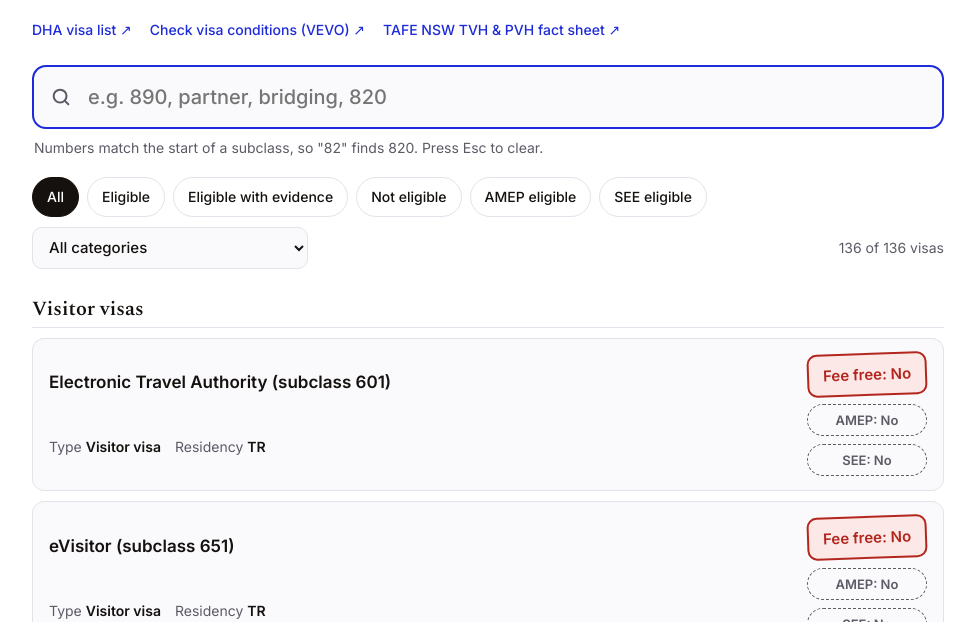
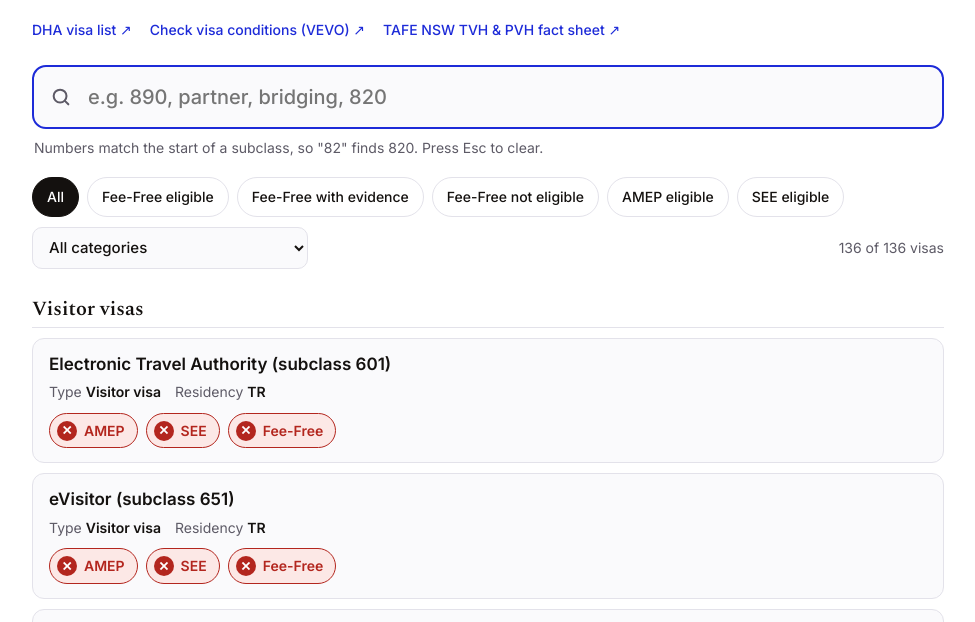
Before and after one commit to Gr8Teachers/admin, a plain HTML site: page VisaChecker/index.html in a window 1280 px wide. Shown: the part 178-800 px from the top of the page, without its empty margins (152-1127 px from the left). Drawn offline with nearby package versions, Linux system fonts and the light colour scheme.

Commit message:
Show AMEP, SEE and Fee-Free status on one line
Green tick = eligible, yellow ? = maybe eligible, red cross = not
eligible, with a legend in the key and clearer filter labels.

Co-Authored-By: Claude Opus 5.5 <noreply@anthropic.com>
Claude-Session: https://claude.ai/code/session_01URCfyuFGkTZU8TexmrHfxA

```diff
--- a/VisaChecker/index.html
+++ b/VisaChecker/index.html
@@ -48,13 +48,14 @@ h2{font:600 20px/1.2 Spectral,Georgia,serif;margin:28px 0 10px;padding-bottom:6p
 .meta{display:flex;flex-wrap:wrap;gap:6px 14px;font-size:14px;color:var(--mute)}
 .meta b{color:var(--ink);font-weight:600}
 .sc{font-variant-numeric:tabular-nums;color:var(--acc);font-weight:600;white-space:nowrap}
-.badges{grid-row:1/3;grid-column:2;display:flex;flex-direction:column;gap:8px;align-items:stretch}
-.verdict{text-align:center;padding:8px 14px;border-radius:10px;font-weight:600;font-size:15px;white-space:nowrap;border:2px solid currentColor;transform:rotate(-2deg)}
-.amep{text-align:center;padding:5px 12px;border-radius:999px;font-size:13px;font-weight:600;white-space:nowrap;border:1px solid currentColor}
-.amep.part{color:var(--cond);background:var(--condbg)}
-.amep.on{color:var(--acc);background:light-dark(#e8eaff,#1b1f4a)}.amep.off{color:var(--mute);border-style:dashed}
-.u{color:var(--mute);background:transparent}
-.y{color:var(--yes);background:var(--yesbg)}.c{color:var(--cond);background:var(--condbg)}.n{color:var(--no);background:var(--nobg)}
+.v{grid-template-columns:minmax(0,1fr)}
+.badges{display:flex;flex-wrap:wrap;gap:8px;margin-top:4px}
+.st{display:inline-flex;align-items:center;gap:7px;padding:6px 12px 6px 7px;border-radius:999px;font-weight:600;font-size:14px;white-space:nowrap;border:1.5px solid currentColor}
+.st i{display:grid;place-items:center;width:20px;height:20px;border-radius:50%;font-style:normal;font-size:13px;line-height:1;background:currentColor}
+.st i::before{color:var(--bg)}
+.st.g{color:var(--yes);background:var(--yesbg)}.st.a{color:var(--cond);background:var(--condbg)}.st.r{color:var(--no);background:var(--nobg)}
+.st.g i::before{content:'✓'}.st.a i::before{content:'?'}.st.r i::before{content:'✕'}
+.sr{position:absolute;width:1px;height:1px;overflow:hidden;clip:rect(0 0 0 0);white-space:nowrap}
 .cond{grid-column:1/-1;font-size:14px;padding:8px 12px;border-radius:8px;background:var(--condbg);color:var(--ink)}
 .cond strong{color:var(--cond)}
 mark{background:light-dark(#dfe2ff,#2a2f6b);color:inherit;border-radius:3px;padding:0 1px}
@@ -62,7 +63,7 @@ mark{background:light-dark(#dfe2ff,#2a2f6b);color:inherit;border-radius:3px;padd
 .key{display:flex;flex-wrap:wrap;gap:6px 20px;font-size:13px;color:var(--mute);margin-top:36px;padding-top:14px;border-top:1px solid var(--line)}
 @keyframes in{from{opacity:0;transform:translateY(3px)}}
 @media(prefers-reduced-motion:reduce){.v{animation:none}}
-@media(max-width:600px){.v{grid-template-columns:1fr}.badges{grid-row:auto;grid-column:auto;flex-direction:row;flex-wrap:wrap;justify-self:start}.verdict{transform:none}#q{font-size:17px}}
+@media(max-width:600px){.v{grid-template-columns:1fr}#q{font-size:17px}}
 </style>
 </head>
 <body>
@@ -84,9 +85,9 @@ mark{background:light-dark(#dfe2ff,#2a2f6b);color:inherit;border-radius:3px;padd
 
   <div class="chips" role="group" aria-label="Filter by eligibility">
     <button class="chip" data-f="all" aria-pressed="true">All</button>
-    <button class="chip" data-f="y" aria-pressed="false">Eligible</button>
-    <button class="chip" data-f="c" aria-pressed="false">Eligible with evidence</button>
-    <button class="chip" data-f="n" aria-pressed="false">Not eligible</button>
+    <button class="chip" data-f="y" aria-pressed="false">Fee-Free eligible</button>
+    <button class="chip" data-f="c" aria-pressed="false">Fee-Free with evidence</button>
+    <button class="chip" data-f="n" aria-pressed="false">Fee-Free not eligible</button>
     <button class="chip" data-f="amep" aria-pressed="false">AMEP eligible</button>
     <button class="chip" data-f="see" aria-pressed="false">SEE eligible</button>
   </div>
@@ -98,11 +99,12 @@ mark{background:light-dark(#dfe2ff,#2a2f6b);color:inherit;border-radius:3px;padd
   <div id="out"></div>
 
   <div class="key">
+    <span class="badges" style="margin:0"><span class="st g"><i></i>Eligible</span><span class="st a"><i></i>Maybe eligible</span><span class="st r"><i></i>Not eligible</span></span>
     <span><b>PR</b> Permanent resident</span>
     <span><b>TR</b> Temporary resident</span>
     <span><b>TR Protection</b> Temporary protection</span>
     <span><b>AMEP</b> Aged 18+ with little or no English, and a permanent resident, an eligible temporary visa holder (AMEP list, Sept 2023), or a citizen who held an eligible visa in the past.</span>
-    <span><b>SEE</b> Aged 15+ and left school, and an Australian citizen, a permanent visa holder, on a provisional or temporary visa with working rights and eligible for AMEP, or a Pacific Australia Labour Mobility (PALM) visa holder. "Check work rights" means confirm work conditions in VEVO.</span>
+    <span><b>SEE</b> Aged 15+ and left school, and an Australian citizen, a permanent visa holder, on a provisional or temporary visa with working rights and eligible for AMEP, or a Pacific Australia Labour Mobility (PALM) visa holder. Yellow means it depends on work rights or the visa stream.</span>
     <span><b>Fee free: check</b> Not in the source sheet. Confirm with the TAFE NSW fact sheet.</span>
     <span>Data from Visa Checking Tool (8 Nov 2024), names and categories updated to the DHA visa list, Nov 2026. Always confirm conditions in VEVO.</span>
   </div>
@@ -123,6 +125,9 @@ try{const s=JSON.parse(localStorage.getItem('visaFilter')||'{}');if(s.f)f=s.f;if
 const esc=s=>s.replace(/[&<>"]/g,c=>({'&':'&amp;','<':'&lt;','>':'&gt;','"':'&quot;'}[c]));
 const rx=s=>s.replace(/[.*+?^${}()|[\]\\]/g,'\\$&');
 const label={y:'Fee free: Yes',c:'Yes, with evidence',n:'Fee free: No',u:'Fee free: check'};
+const feeSt={y:'g',c:'a',u:'a',n:'r'},seeSt={PR:'g',T:'g',W:'a',PALM:'a','':'r'};
+const word={g:'eligible',a:'maybe eligible',r:'not eligible'};
+const pill=(name,s,tip)=>`<span class="st ${s}" title="${esc(name+': '+word[s]+(tip?' — '+tip:''))}"><i aria-hidden="true"></i>${name}<span class="sr"> ${word[s]}</span></span>`;
 const seeLabel={PR:'SEE: Yes (PR)',T:'SEE: Yes (temp visa)',W:'SEE: check work rights',PALM:'SEE: PALM stream only','':'SEE: No'};
 const seeCls={PR:'on',T:'on',W:'part',PALM:'part','':'off'};
 const amepLabel={PR:'AMEP: Yes (PR)',T:'AMEP: Yes (temp visa)','':'AMEP: No'};
@@ -138,8 +143,11 @@ function card(v,terms){
   return `<article class="v">
     <h3>${hl(v.name,terms)}</h3>
     <div class="meta"><span>Type <b>${hl(v.type,terms)}</b></span><span>Residency <b>${esc(v.status)}</b></span></div>
-    <div class="badges"><div class="verdict ${v.k}">${label[v.k]}</div><div class="amep ${v.amep?'on':'off'}">${amepLabel[v.amep]}</div><div class="amep ${seeCls[v.see]}">${seeLabel[v.see]}</div></div>
-    ${v.k==='c'?`<div class="cond"><strong>Condition:</strong> ${esc(v.elig.replace(/^Yes\s*/,'').replace(/^upon/,'Upon'))}.</div>`:''}
+    <div class="badges">${pill('AMEP',v.amep?'g':'r',amepLabel[v.amep].replace(/^AMEP: /,''))}${pill('SEE',seeSt[v.see],seeLabel[v.see].replace(/^SEE: /,''))}${pill('Fee-Free',feeSt[v.k],label[v.k])}</div>
+    ${v.k==='c'?`<div class="cond"><strong>Fee-Free condition:</strong> ${esc(v.elig.replace(/^Yes\s*/,'').replace(/^upon/,'Upon'))}.</div>`:''}
+    ${v.k==='u'?`<div class="cond"><strong>Fee-Free:</strong> not in the source sheet, check the TAFE NSW fact sheet.</div>`:''}
+    ${v.see==='W'?`<div class="cond"><strong>SEE:</strong> eligible only if the visa has work rights, check VEVO.</div>`:''}
+    ${v.see==='PALM'?`<div class="cond"><strong>SEE:</strong> eligible only for the Pacific Australia Labour Mobility (PALM) stream.</div>`:''}
   </article>`;
 }
 function render(){
```
